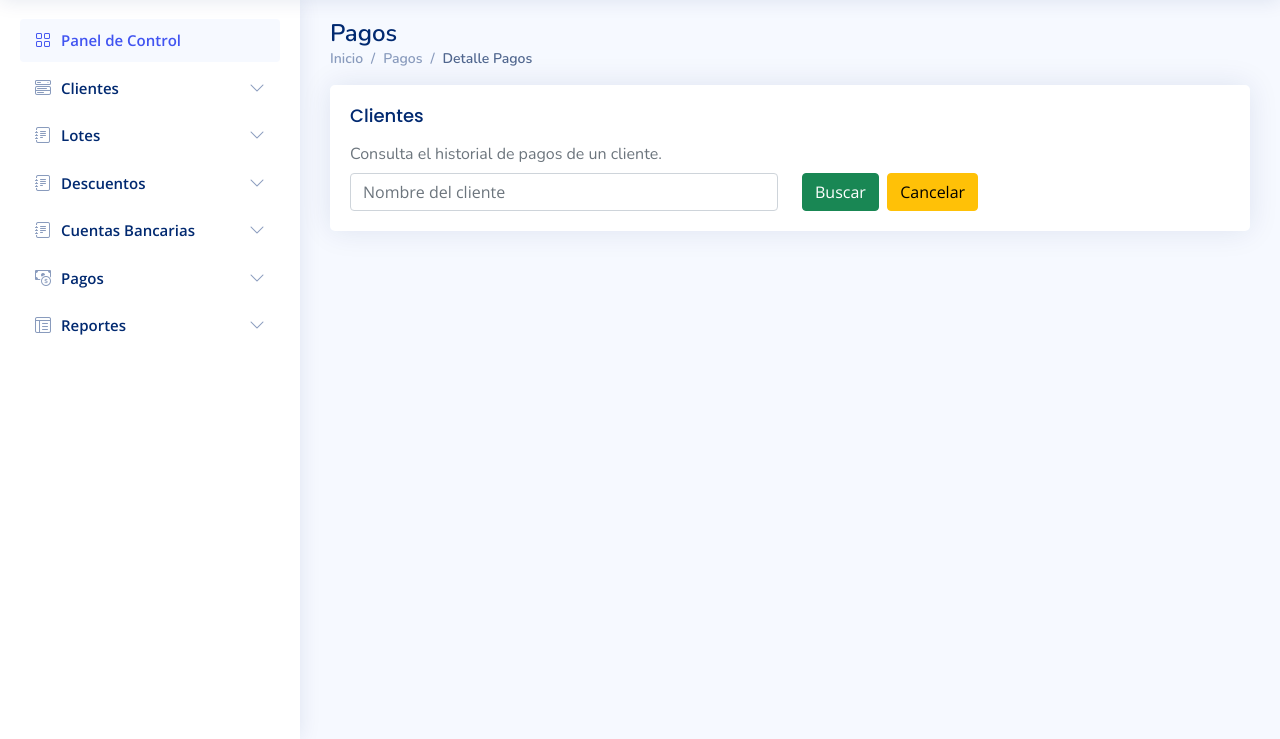
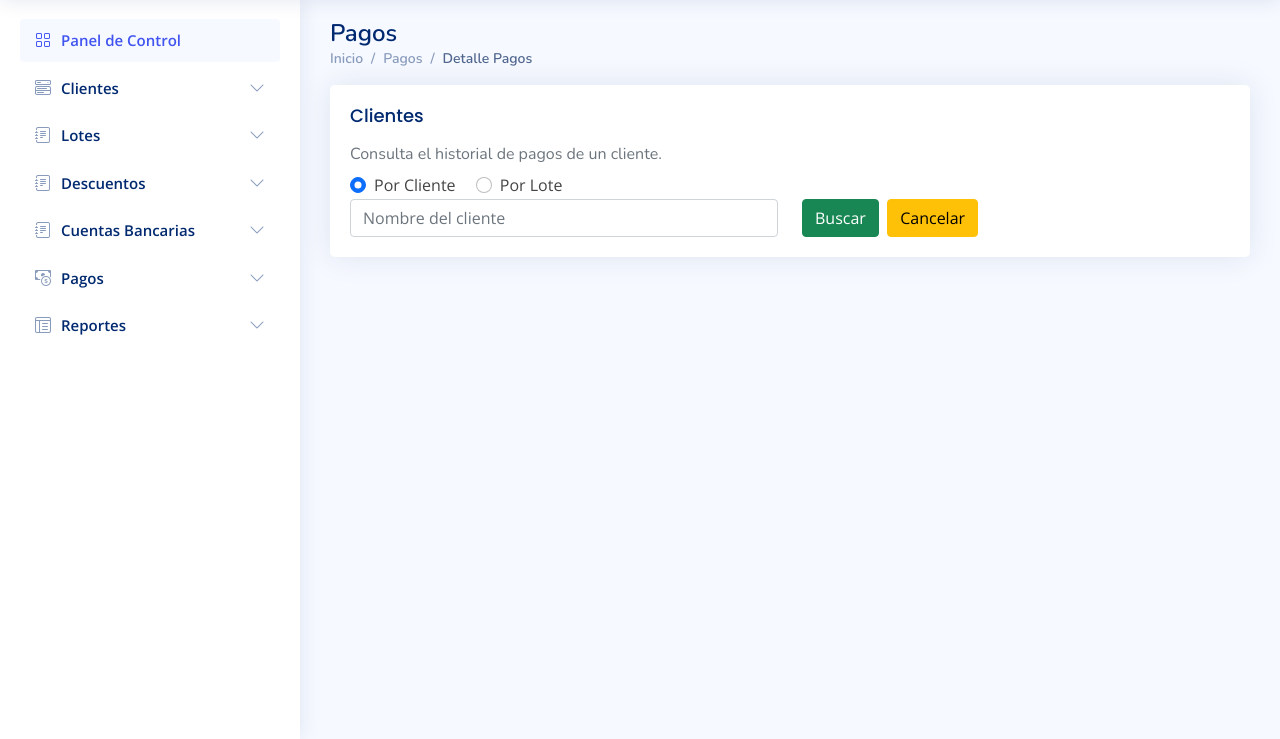
Before and after one commit to jnava98/proyectoAmares, a PHP site: page /index.php?page=pagos in a window 1280 px wide. Shown: the part 61-800 px from the top of the page. Run offline with PHP 8.4, Linux system fonts and the light colour scheme; a user stored in the database is signed in; some libraries are stand-ins or nearby versions.

Commit message:
Buscador por lote
Buscador por lote

```diff
--- a/assets/js/pagos.js
+++ b/assets/js/pagos.js
@@ -16,6 +16,31 @@ function busca_cliente(){
 		}//fin de success
 	});
 };//Fin busca cliente
+
+function busca_lote(){
+	var lote = $('#input_buscar_lote').val();
+	$.ajax({
+		type:'get',
+		url:'assets/php/clientes/busca_lote.php',
+		data:{
+			lote:lote
+		},
+		success:function(response) {
+			$('#tbody_cliente').html(response);
+			$('#div_cliente_lista').css('display','block');
+		}//fin de success
+	});
+};//Fin busca_cliente
+
+function filtrar_datos_busqueda(valor){
+	if(valor=="option_cliente"){
+		document.getElementById("input_cliente").style.display = "block";
+		document.getElementById("input_buscar_lote").style.display = "none";
+	}else{
+		document.getElementById("input_cliente").style.display = "none";
+		document.getElementById("input_buscar_lote").style.display = "block";
+	}//fin del else
+}//fin de filtrar datos busqueda
 
 function cantInicialxtipoCambio(){
 
@@ -72,6 +97,18 @@ function seleccionar_cliente(id){
 	$('#id_cliente').val(id_cliente);
 	$('#div_cliente_lista').css('display','none');
 };//Fin seleccionarPersona
+
+function seleccionar_lote(id){
+	var cadena = id.split("&");
+	id_cliente = cadena[0];
+	nombre = cadena[1];
+	//nombre = nombre.substring(0, nombre.length - 1);
+	$('#input_buscar_lote').val(nombre);
+	$("#input_buscar_lote").prop('disabled', true);
+	$('#id_cliente').val(id_cliente);
+	$('#div_cliente_lista').css('display','none');
+	$("#buscar").prop('disabled', false);
+};//Fin seleccionar_cliente
 
 function trae_contratos_cliente(){
 	var id_cliente = $('#id_cliente').val();
--- a/assets/pages/pagos.php
+++ b/assets/pages/pagos.php
@@ -74,7 +74,20 @@ if(!(empty($_SESSION["usuario"]))){
               <h6 class="card-subtitle mb-2 text-muted">Consulta el historial de pagos de un cliente.</h6>
               <div class="row">
                 <div class="col-lg-6">
+                  <div class="form-check form-check-inline">
+                    <input class="form-check-input" type="radio" name="inlineRadioOptions" id="inlineRadio1" value="option_cliente" onclick="filtrar_datos_busqueda(this.value)" checked>
+                    <label class="form-check-label" for="inlineRadio1">Por Cliente</label>
+                  </div>
+                  <div class="form-check form-check-inline">
+                    <input class="form-check-input" type="radio" name="inlineRadioOptions" id="inlineRadio2" value="option_lote" onclick="filtrar_datos_busqueda(this.id)">
+                    <label class="form-check-label" for="inlineRadio2">Por Lote</label>
+                  </div>
+                </div>
+              </div>
+              <div class="row">
+                <div class="col-lg-6">
                   <input id="input_cliente" class="form-control" type="text" autocomplete="off" placeholder="Nombre del cliente" onkeyup="busca_cliente()">
+                  <input id="input_buscar_lote" style="display:none;" class="form-control" type="text" autocomplete="off" placeholder='Ingresa el lote separado por "-"' onkeyup="busca_lote()">
                 </div>
                 <div class="col-lg-6">
                   <button type="button" id="buscar" id_cliente="" class="btn btn-success" onclick="trae_contratos_cliente();"> Buscar</button>&nbsp
```
Also changed, not shown: assets/js/clientes.js (+37 -0 lines), assets/pages/clientes.php (+13 -0 lines), assets/php/clientes/busca_lote.php (added, +23 -0 lines), assets/php/pagos/busca_lote.php (added, +23 -0 lines), 1 other file.
